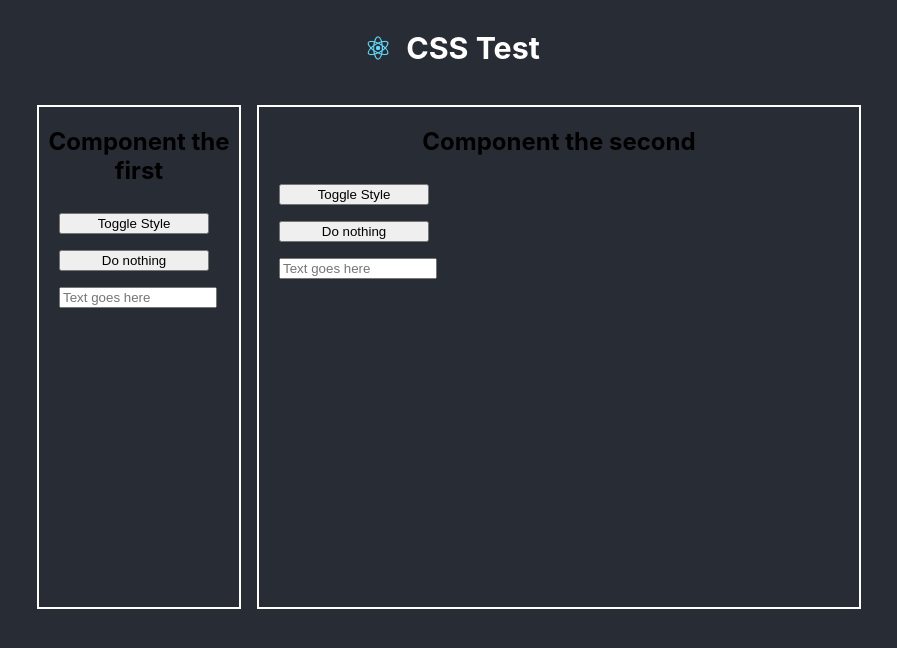
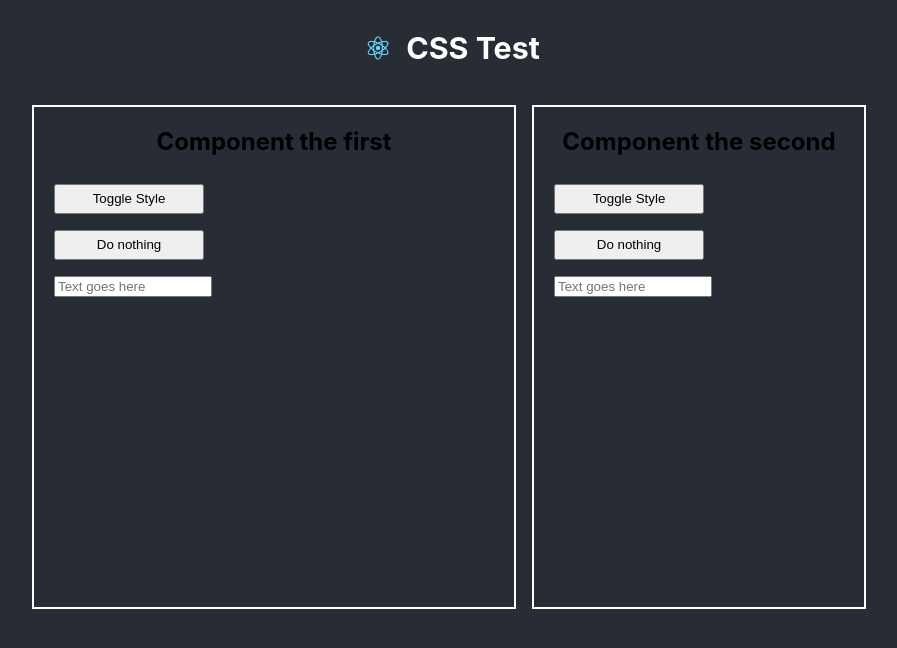
Before and after one commit to daveogle85/css, a React (Create React App) app in the folder my-app/: page / in a window 1280 px wide. Shown: the top 648 px of the page, without its empty margins (191-1088 px from the left). Built offline with nearby package versions, Linux system fonts and the light colour scheme; the HTML template or start-up script is replaced by a standard one.

Commit message:
add emotion

```diff
--- a/my-app/package.json
+++ b/my-app/package.json
@@ -3,6 +3,8 @@
   "version": "0.1.0",
   "private": true,
   "dependencies": {
+    "@emotion/core": "^10.0.22",
+    "@emotion/styled": "^10.0.23",
     "@types/classnames": "^2.2.9",
     "@types/node": "^12.12.14",
     "@types/react": "^16.9.15",
--- a/my-app/src/App.tsx
+++ b/my-app/src/App.tsx
@@ -1,7 +1,10 @@
-import ChildComponent from "components/child";
+// import ChildComponent from "components/child";
 // import ChildComponent from "components/funcChild";
+import ChildComponent from "components/emotionChild";
+/** @jsx jsx */
+import { css, jsx } from "@emotion/core";
 import React from "react";
-import classnames from "classnames";
+// import classnames from "classnames";
 import logo from "./logo.svg";
 
 import "./App.css";
@@ -14,6 +17,11 @@ import "./app.scss";
 
 // Test functional css
 // import "./functional.scss";
+
+// Test Emotion
+const secondChildStyle = css`
+  width: 350px;
+`;
 
 const App: React.FC = () => {
   return (
@@ -31,7 +39,7 @@ const App: React.FC = () => {
         )}
       > */}
         <ChildComponent title="Component the first" />
-        <ChildComponent title="Component the second" />
+        <ChildComponent title="Component the second" style={secondChildStyle} />
       </div>
     </div>
   );
--- a/my-app/src/app.scss
+++ b/my-app/src/app.scss
@@ -1,4 +1,4 @@
-@import 'components/sassy.scss';
+@import "components/sassy.scss";
 
 $toggleColour: pink;
 
@@ -8,11 +8,11 @@ $toggleColour: pink;
   align-content: center;
 
   .component-the-first {
-        @include childComponet($toggleColour);
+    @include childComponent($toggleColour);
     width: 200px;
   }
 
   .component-the-second {
-        @include childComponet(purple);
+    @include childComponent(purple);
   }
 }
--- /dev/null
+++ b/my-app/src/components/emotionChild.tsx
@@ -0,0 +1,83 @@
+import React from "react";
+/** @jsx jsx */
+import { css, jsx, SerializedStyles } from "@emotion/core";
+import styled from "@emotion/styled";
+
+type EmotionChildComponentProps = {
+  title: string;
+};
+
+type EmotionChildComponentState = {
+  toggle: boolean;
+};
+
+// CSS
+
+const inputStyle = css`
+  margin: 8px 8px 8px 20px;
+  width: 150px;
+`;
+
+const buttonStyle = css(
+  inputStyle,
+  `
+  height: 30px;
+`
+);
+
+const StyledChildComponent = styled.div<EmotionChildComponentState>`
+  border: 2px solid white;
+  margin: 8px;
+  height: 500px;
+  display: flex;
+  flex-direction: column;
+  background-color: ${(props: EmotionChildComponentState) =>
+    props.toggle ? "purple" : ""};
+`;
+
+class EmotionChildComponent extends React.Component<
+  EmotionChildComponentProps,
+  EmotionChildComponentState
+> {
+  state = {
+    toggle: false
+  };
+
+  render() {
+    return (
+      <StyledChildComponent toggle={this.state.toggle}>
+        <h2>{this.props.title}</h2>
+        <button css={buttonStyle} onClick={this.onButtonOneClick}>
+          Toggle Style
+        </button>
+        <button css={buttonStyle}>Do nothing</button>
+        <input css={inputStyle} placeholder="Text goes here" />
+      </StyledChildComponent>
+    );
+  }
+
+  onButtonOneClick = () => {
+    this.setState({ toggle: !this.state.toggle });
+  };
+}
+
+const StyledEmotionChildComponent = (props: {
+  title: string;
+  style?: SerializedStyles;
+}) => {
+  return (
+    <div
+      css={
+        props.style
+          ? props.style
+          : css`
+              width: 500px;
+            `
+      }
+    >
+      <EmotionChildComponent title={props.title} />
+    </div>
+  );
+};
+
+export default StyledEmotionChildComponent;
--- a/my-app/src/components/sassy.scss
+++ b/my-app/src/components/sassy.scss
@@ -3,13 +3,13 @@ $border: white;
 @mixin childElement {
   margin: 8px 8px 8px 20px;
   width: 150px;
-};
+}
 
 @mixin button {
   @include childElement;
 }
 
-@mixin childComponet($toggleColour) {
+@mixin childComponent($toggleColour) {
   border: 2px solid $border;
   width: 600px;
   margin: 8px;
@@ -18,11 +18,11 @@ $border: white;
   flex-direction: column;
 
   button {
-        @include button
+    @include button;
   }
 
   input {
-        @include childElement
+    @include childElement;
   }
 
   &.toggled {
```
Also changed, not shown: 1 other file (tests, documents, lock files or other folders). Lines whose indentation alone changed are shown as unchanged.
